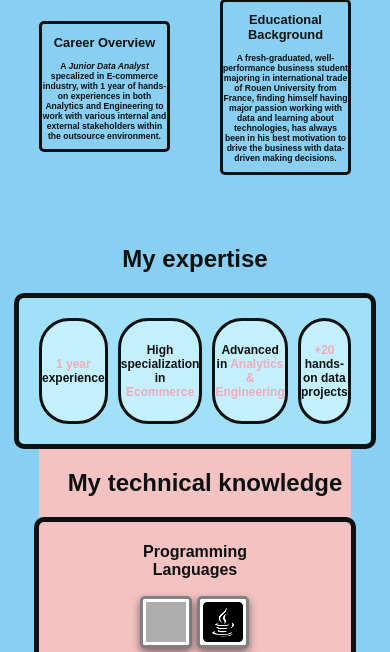
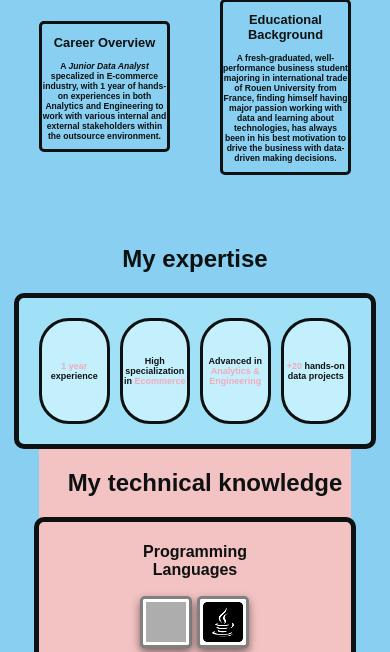
Before and after one commit to MinnTrit/personal_website, a Flask app: page / in a window 390 px wide. Shown: the part 533-1185 px from the top of the page. Run offline with Flask 3, Linux system fonts and the light colour scheme; some web fonts are replaced; grey boxes are pictures that could not be loaded.

Commit message:
adjust expertise

```diff
--- a/static/css/expertise.css
+++ b/static/css/expertise.css
@@ -39,7 +39,7 @@ main .highlights {
     transition: transform 1s ease-in-out;
 }
 
-.highlights .expertise div {
+.highlights .expertise > div {
     display: flex;
     align-items: center;
     justify-content: center;
@@ -86,6 +86,6 @@ main .highlights {
         height: auto;
     }
     .expertise div h2 {
-        font-size: 12px;
+        font-size: 2.3vw;
     }
 }
```
